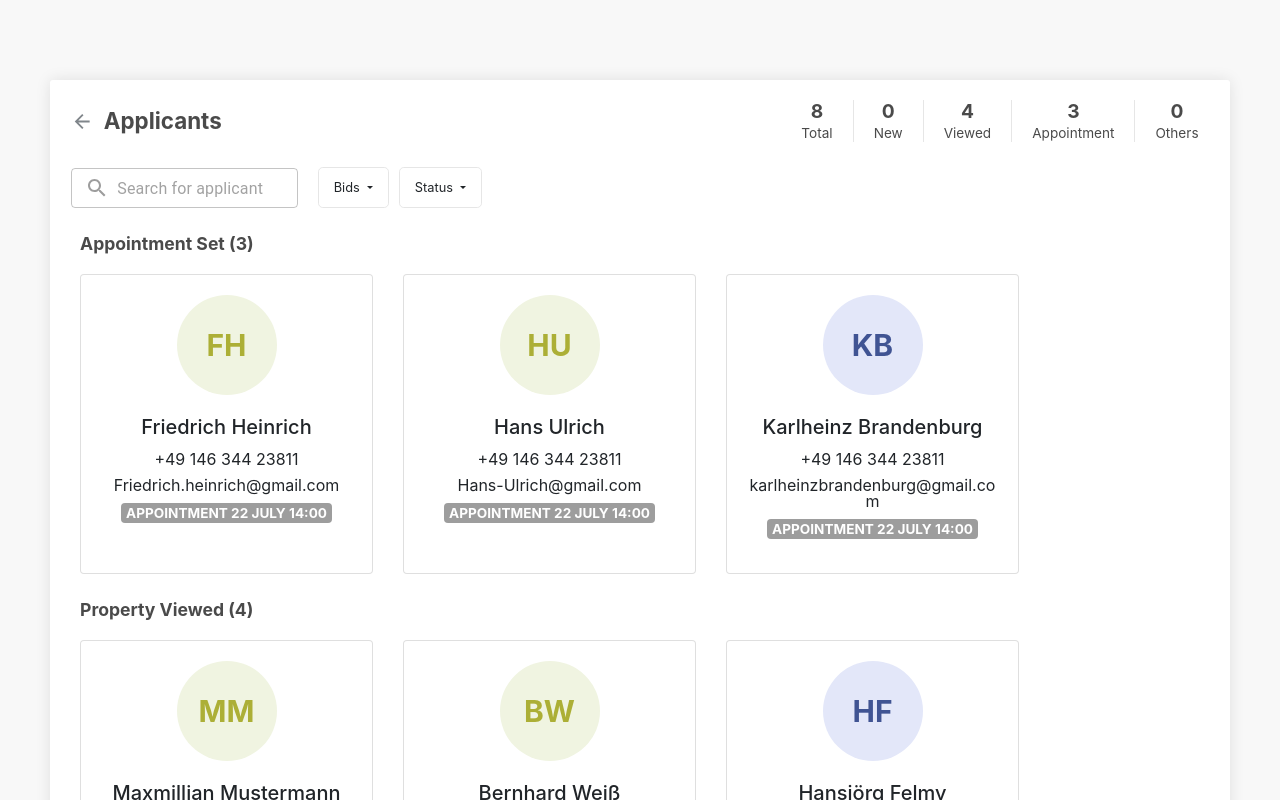
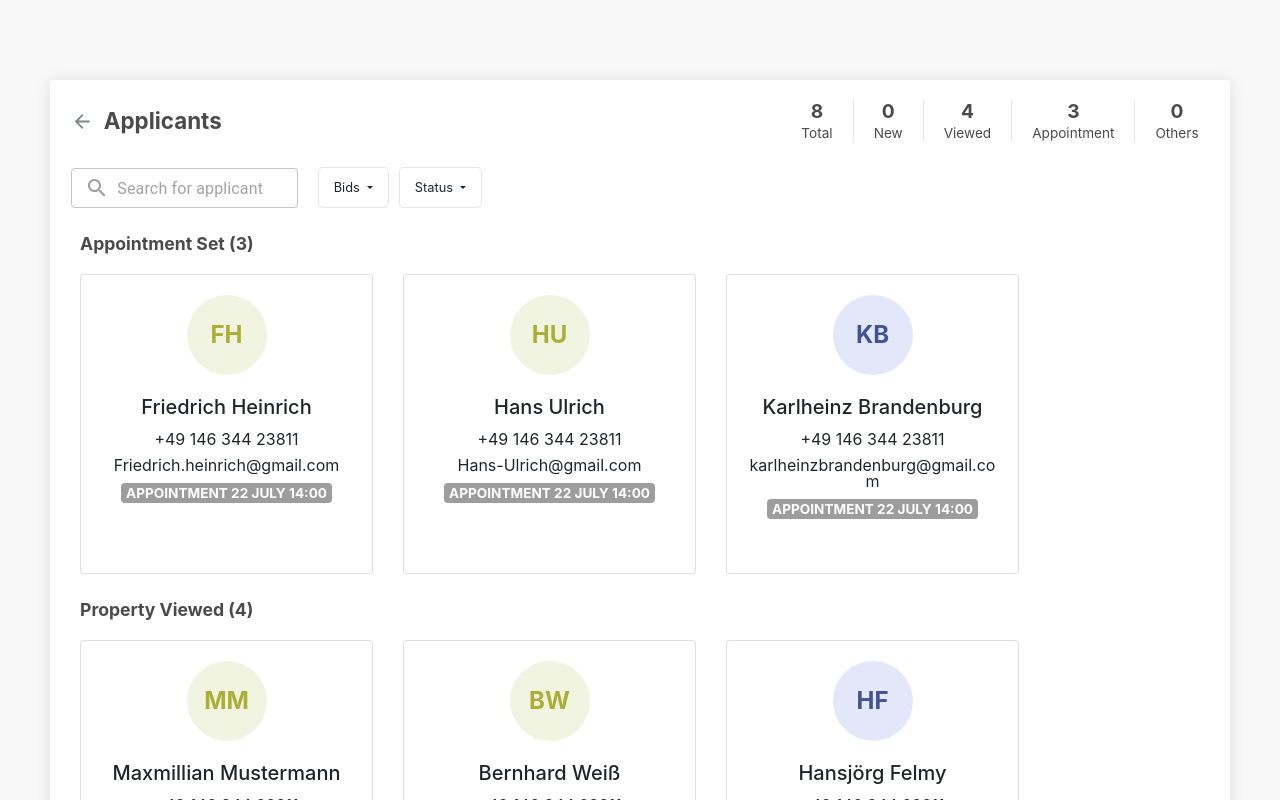
Before and after one commit to DariusPirvulescu/react-applicants, a React (Create React App) app: page /page in a window 1280 px wide. Shown: the top 800 px of the page. Built offline with nearby package versions, Linux system fonts and the light colour scheme.

Commit message:
resized and styled Avatar component

```diff
--- a/src/components/ApplicantCard/Avatar/Avatar.scss
+++ b/src/components/ApplicantCard/Avatar/Avatar.scss
@@ -17,4 +17,4 @@
   }
 }
 
-.avatar-circle      { @include avatar(100px); }
+.avatar-circle      { @include avatar(80px); }
```
